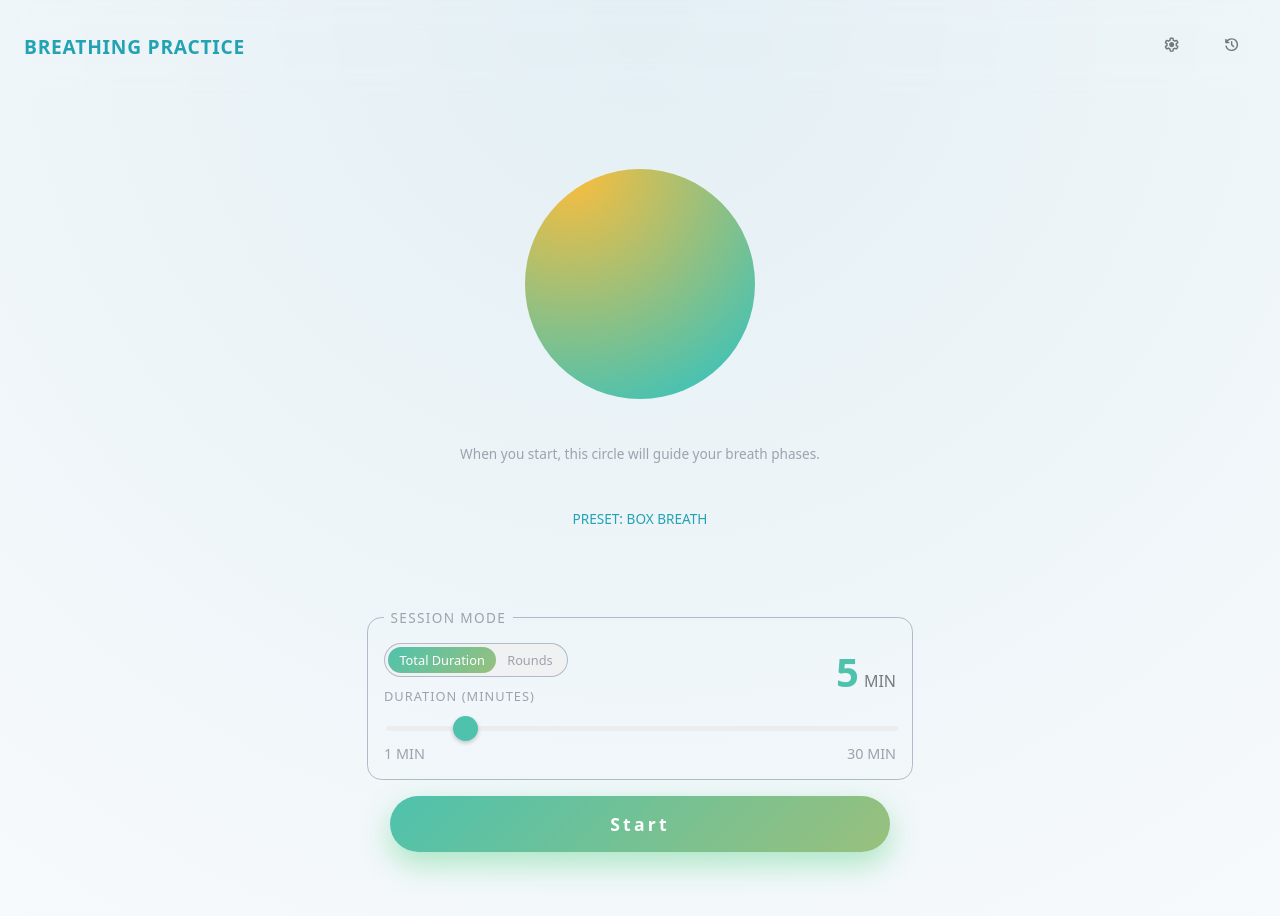
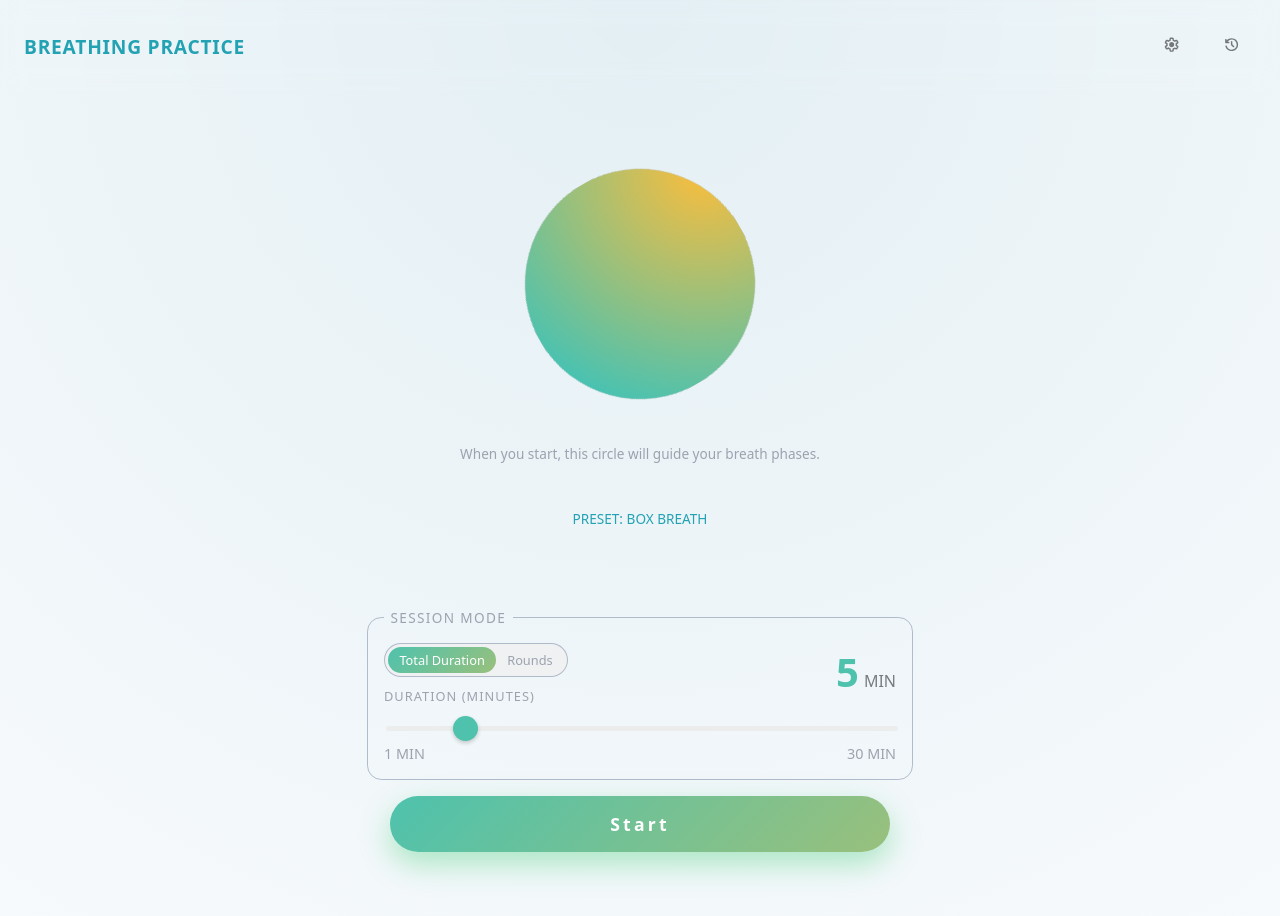
Before and after one commit to katmetax/breathing-practice, a Vue app: page / in a window 1280 px wide. Built offline with nearby package versions, Linux system fonts and the light colour scheme.

Commit message:
Add small animation to breath circle background

```diff
--- a/src/views/TimerPage.vue
+++ b/src/views/TimerPage.vue
@@ -717,6 +717,19 @@ onBeforeUnmount(() => {
     transform 500ms ease;
 }
 
+.breath-circle-- {
+  animation: rotate-glow 30s linear infinite;
+}
+
+@keyframes rotate-glow {
+  from {
+    transform: rotate(0deg);
+  }
+  to {
+    transform: rotate(360deg);
+  }
+}
+
 .breath-progress {
   position: absolute;
   inset: 0;
```
